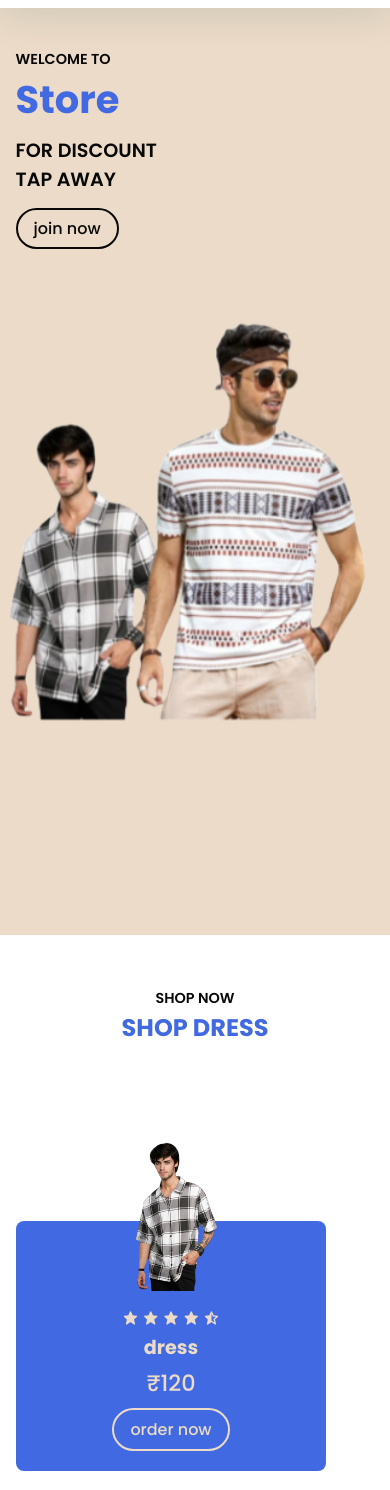
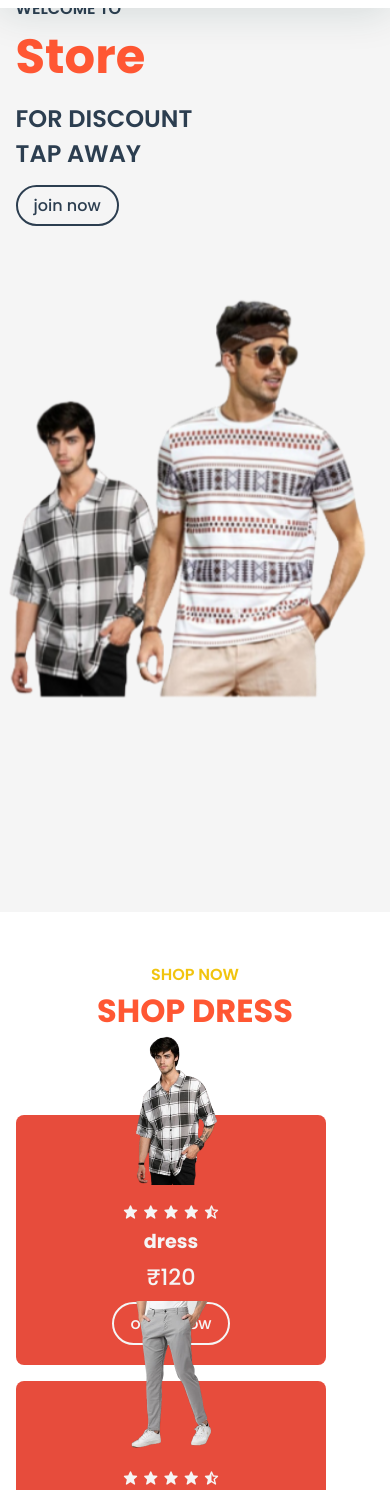
Before and after one commit to mohammedmeasi/PRODIGY_WD_01, a plain HTML site: page index.html in a window 390 px wide. Shown: the part 54-1544 px from the top of the page. Drawn offline with nearby package versions, Linux system fonts and the light colour scheme.

Commit message:
Update stylesheet.css

```diff
--- a/stylesheet.css
+++ b/stylesheet.css
@@ -1,28 +1,38 @@
 @import url('https://fonts.googleapis.com/css2?family=Poppins:ital,wght@0,100;0,200;0,300;0,400;0,500;0,600;0,700;0,800;0,900;1,100;1,200;1,300;1,400;1,500;1,600;1,700;1,800;1,900&display=swap');
-*{
-	margin:0;
+
+* {
+	margin: 0;
 	padding: 0;
 	box-sizing: border-box;
 	scroll-padding-top: 2rem;
 	text-decoration: none;
 	list-style: none;
 	scroll-behavior: smooth;
-	font-family: "Poppins",sans-serif;
+	font-family: "Poppins", sans-serif;
 }
-:root{
-	--main-color:#4169e1;
-	--second-color:#080808;
+
+:root {
+	--main-color: #FF5733; /* Changed to a bright orange color */
+	--second-color: #2C3E50; /* Changed to a dark blue color */
+	--third-color: #F1C40F; /* Added a new yellow color */
+	--fourth-color: #E74C3C; /* Added a new red color */
+	--fifth-color: #8E44AD; /* Added a new purple color */
 }
+
 section {
 	padding: 50px 10%;
 }
+
 *::selection {
 	color: #fff;
 	background: var(--main-color);
 }
+
 img {
 	width: 100%;
 }
+
+/* Header */
 header {
 	position: fixed;
 	width: 100%;
@@ -32,21 +42,25 @@ header {
 	display: flex;
 	align-items: center;
 	justify-content: space-between;
-	background:#fff;
+	background: #fff;
 	box-shadow: 0 4px 41px rgb(14 55 54 / 14%);
 	padding: 15px 10%;
 	transition: 0.2s;
 }
+
 .logo {
 	display: flex;
 	align-items: center;
 }
+
 .logo img {
 	width: 40px;
 }
+
 .navbar {
 	display: flex;
 }
+
 .navbar a {
 	font-size: 1rem;
 	padding: 11px 20px;
@@ -54,58 +68,66 @@ header {
 	font-weight: 600;
 	text-transform: uppercase;
 }
+
 .navbar a:hover {
 	color: var(--main-color);
 }
+
 #menu-icon {
 	font-size: 24px;
 	cursor: pointer;
 	z-index: 1001;
 	display: none;
 }
+
+/* Home Section */
 .home {
 	width: 100%;
 	min-height: 100vh;
 	display: flex;
 	flex-wrap: wrap;
 	align-items: center;
-	background: #ebdbc8;
+	background: #f5f5f5; /* Changed to a light gray background */
 	gap: 1rem;
 }
+
 .home-text {
 	flex: 1 1 17rem;
 }
+
 .home-img {
-	flex: 1  1 17rem;
+	flex: 1 1 17rem;
 }
+
 .home-img img {
 	animation: animate 3s linear infinite;
+}
 
-}
 @keyframes animate {
 	0% {
-    transform: translate(-11px,0);
+		transform: translate(-11px, 0);
 	}
 	50% {
-        transform: translate(-0px, -11px);
+		transform: translate(0, -11px);
 	}
 	100% {
-    transform:translate(-11px,0);
+		transform: translate(-11px, 0);
+	}
 }
 
-
-}
 .home-text span {
 	font-size: 1rem;
 	text-transform: uppercase;
 	font-weight: 600;
 	color: var(--second-color);
 }
+
 .home-text h1 {
 	font-size: 3.2rem;
 	color: var(--main-color);
 	font-weight: bolder;
 }
+
 .home-text h2 {
 	font-size: 1.8rem;
 	font-weight: 600;
@@ -113,6 +135,7 @@ header {
 	text-transform: uppercase;
 	margin: 0.5rem 0 1.4rem;
 }
+
 .btn {
 	padding: 7px 16px;
 	border: 2px solid var(--second-color);
@@ -120,32 +143,40 @@ header {
 	color: var(--second-color);
 	font-weight: 500;
 }
+
 .btn:hover {
 	color: #fff;
 	background: var(--second-color);
 }
+
+/* Headings */
 .heading {
 	text-align: center;
 	text-transform: uppercase;
 }
+
 .heading span {
 	font-size: 1rem;
 	font-weight: 600;
-	color: var(--second-color);
+	color: var(--third-color); /* Changed to yellow */
 }
+
 .heading h1 {
 	font-size: 2rem;
 	color: var(--main-color);
 }
+
+/* Shop Container */
 .shop-container {
 	display: flex;
 	flex-wrap: wrap;
 	gap: 1rem;
 	margin-top: 5rem;
 }
+
 .shop-container .box {
 	flex: 1 1 10rem;
-	background: var(--main-color);
+	background: var(--fourth-color); /* Changed to red */
 	padding: 20px;
 	display: flex;
 	text-align: center;
@@ -154,239 +185,217 @@ header {
 	margin-right: 3rem;
 	border-radius: 0.5rem;
 }
+
 .shop-container .box .box-img {
 	width: 150px;
 	height: 150px;
 	margin-top: -100px;
 }
+
 .shop-container .box .box-img img {
 	width: 100%;
 	height: 100%;
 	object-fit: contain;
 	object-position: center;
 }
+
 .stars {
 	margin: 1rem 0 0.1rem;
 }
+
 .shop-container .box .stars .bx {
-	color: #ebdbc8;
+	color: #f5f5f5;
 }
+
 .shop-container .box h2 {
-	color: #ebdbc8;
+	color: #f5f5f5;
 	font-size: 1.2rem;
 }
+
 .shop-container .box span {
-	color: #ebdbc8;
+	color: #f5f5f5;
 	font-size: 1.4rem;
 	font-weight: 500;
 	margin: 0.2rem 0 0.5rem;
 }
+
 .box .btn {
-	border: 2px solid #ebdbc8;
-	color: #ebdbc8;
+	border: 2px solid #f5f5f5;
+	color: #f5f5f5;
 }
+
 .box .btn:hover {
-	background: #ebdbc8;
-	color: var(--second-color);
+	background: #f5f5f5;
+	color: var(--fourth-color);
 }
+
+/* Container */
 .container {
 	display: flex;
 	flex-wrap: wrap;
 	gap: 1.5rem;
 	margin-top: 2rem;
+	animation-name: slideInleft;
+	animation-duration: 1s;
+	animation-timing-function: ease-in;
+	animation-delay: 1s;
+	animation-iteration-count: 1;
+	animation-direction: normal;
+	animation-fill-mode: both;
+	transform: translate(-150px);
 }
+
+/* Delivery and App Sections */
 .delivery-img,
 .app-img {
 	flex: 1 1 21rem;
 }
+
 .delivery-text,
-.app-text  {
+.app-text {
 	flex: 1 1 21rem;
 }
+
 .delivery-text h2,
-.app-text h2 {
+	app-text h2 {
 	font-size: 1.2rem;
-	color: var(--seccond-color);
+	color: var(--second-color);
 }
+
 .delivery-text p,
 .app-text p {
 	margin: 0.5rem 0 1rem;
 	text-align: justify;
 }
-.about{
+
+/* About Section */
+.about {
 	display: flex;
 	flex-wrap: wrap;
-	background: #ebdbc8;
+	background: #f5f5f5;
 	gap: 1.5rem;
+	animation-name: slideInright;
+	animation-duration: 1s;
+	animation-timing-function: ease-in;
+	animation-delay: 3s;
+	animation-iteration-count: 1;
+	animation-direction: normal;
+	animation-fill-mode: both;
+	transform: translate(-150px);
 }
+
 .about-img {
-	flex: 1  1 17rem;
-}
-.about-text{
 	flex: 1 1 17rem;
 }
-.about-text h2{
+
+.about-text {
+	flex: 1 1 17rem;
+}
+
+.about-text h2 {
 	font-size: 1.2rem;
-	color: var(--seccond-color);
+	color: var(--second-color);
 }
+
 .about-text p {
 	margin: 0.5rem 0 1rem;
 	text-align: justify;
 }
-.contact{
+
+/* Contact Section */
+.contact {
 	display: flex;
 	flex-direction: column;
 	align-items: center;
 }
+
 .social a {
 	font-size: 27px;
 	margin: 0.5rem;
 }
-.social a .bx{
+
+.social a .bx {
 	padding: 5px;
 	color: #fff;
-	background: #000000;
+	background: var(--fifth-color); /* Changed to purple */
 	border-radius: 50%;
 }
+
 .social a .bx:hover {
 	background: var(--main-color);
 }
+
 .links {
 	margin: 1rem 0 1rem;
+}
 
-}
 .links a {
 	font-size: 1rem;
 	font-weight: 500;
 	color: var(--second-color);
 	padding: 1rem;
 }
-.links a:hover{
+
+.links a:hover {
 	color: var(--main-color);
 }
+
 .contact p {
 	text-align: center;
 }
-@media (max-width: 1150px){
-	header{
+
+/* Media Queries */
+@media (max-width: 1150px) {
+	header {
 		padding: 18px 7%;
 	}
-	section{
+	section {
 		padding: 50px 7%;
 	}
-	.home-text h1{
+	.home-text h1 {
 		font-size: 3rem;
 	}
 	.home-text h2 {
 		font-size: 1.5rem;
 	}
 }
-@media (max-width: 991px){
-	header{
+
+@media (max-width: 991px) {
+	header {
 		padding: 18px 4%;
 	}
-	section{
+	section {
 		padding: 50px 4%;
 	}
+}
 
-}
-@media (max-width: 768px){
-	header{
+@media (max-width: 768px) {
+	header {
 		padding: 11px 4%;
 	}
-	#menu-icon{
+	#menu-icon {
 		display: initial;
 	}
-	header .navbar{
+	header .navbar {
 		position: absolute;
 		top: -500px;
 		left: 0;
 		right: 0;
-		display:flex;
+		display: flex;
 		flex-direction: column;
 		background: #fff;
-		box-shadow: 0 4px 4px rgb(14 35 54/ 14%);
+		box-shadow: 0 4px 4px rgb(14 35 54 / 14%);
 		border-top: 2px solid var(--main-color);
 		transition: 0.2s;
 		text-align: left;
 	}
-	.navbar.active{
-		top:100%;
+	.navbar.active {
+		top: 100%;
 	}
-	.navbar a{
+	.navbar a {
 		padding: 1.5rem;
 		display: block;
 		color: var(--second-color);
 	}
 	.home-text span {
-		font-size:0.9rem;
-	}
-	.home-text h1{
-		font-size:2.4rem;
-	}
-	.home-text h2{
-		font-size: 1.2rem;
-	}
-}
-@media (max-width: 768px){
-	.home-text{
-		padding-top: inherit;
-	}
-	.shop-container .box{
-		margin-top: 6rem;
-	}
-	.heading h1 {
-		font-size: 1.5rem;
-	}
-	.heading span{
-		font-size: 0.9rem;
-	}
-	.about{
-		flex-direction: column-reverse;
-	}
-
-}
-@media(max-width: 364px){
-	.links {
-		display: flex;
-		flex-direction: column;
-	}
-}
-@keyframes slideInleft {
-	from{
-		transform: translate(-300px);
-	}
-	to {
-		transform: translate(0);
-	}
-}
-@keyframes slideInright {
-	from{
-		transform: translate(300px);
-	}
-	to {
-		transform: translate(0);
-	}
-}
-
-.container {
-	animation-name: slideInleft ;
-	animation-duration: 1s;
-	animation-timing-function: ease-in ;
-	animation-delay: 1s;
-	animation-iteration-count:1 ;
-	animation-direction: normal;
-	animation-fill-mode: both;
-	transform : translate(-150px);
-}
-.about {
-	animation-name: slideInright ;
-	animation-duration: 1s;
-	animation-timing-function: ease-in ;
-	animation-delay: 3s;
-	animation-iteration-count:1 ;
-	animation-direction: normal;
-	animation-fill-mode: both;
-	transform : translate(-150px);
-
-}
+		font-size: 0.
```
Lines whose indentation alone changed are shown as unchanged.
